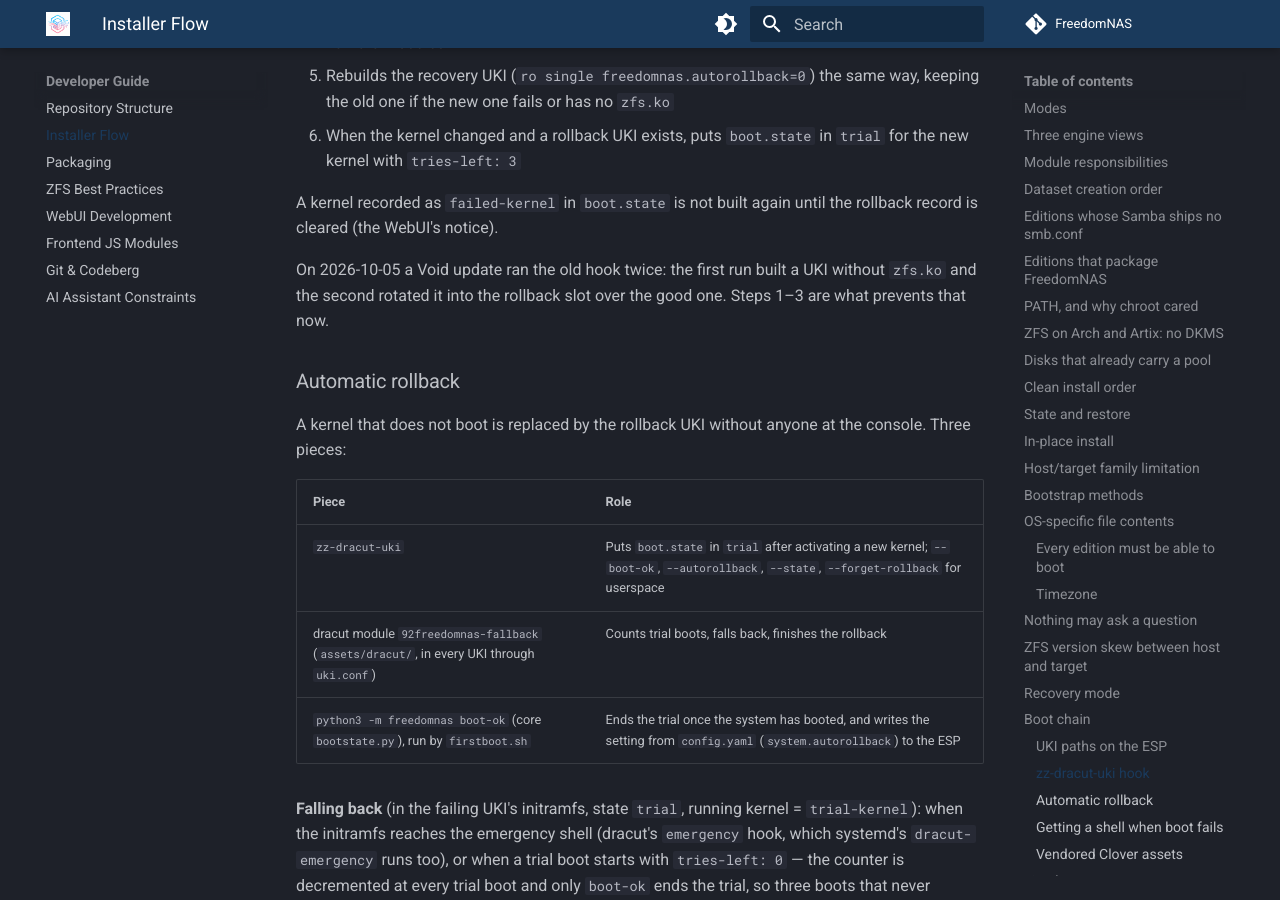
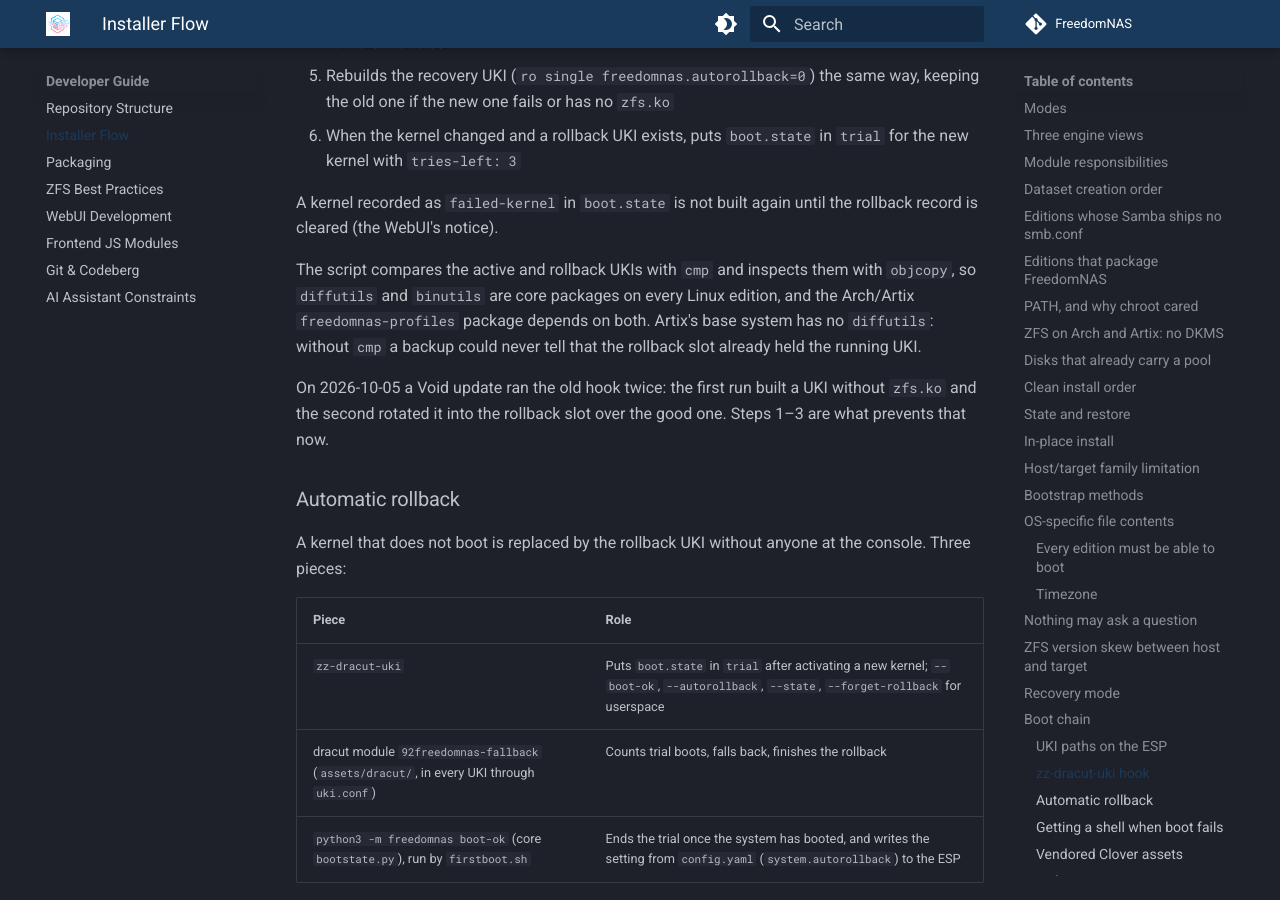
Before and after one commit to FreedomNAS/freedomnas-docs, an MkDocs documentation site: the page built from docs/developer/installer.md, in a window 1280 px wide and 900 px high, scrolled down 16015 px. Built offline with MkDocs 1.6.1 and Material for MkDocs 9.7.7, drawn with Linux system fonts in a browser that asks for light colours.

Commit message:
Document the UKI script's cmp and objcopy dependencies

```diff
--- a/docs/developer/installer.md
+++ b/docs/developer/installer.md
@@ -602,6 +602,13 @@ from the rollback slot, and that slot is the good one. Called by:
 A kernel recorded as `failed-kernel` in `boot.state` is not built again
 until the rollback record is cleared (the WebUI's notice).
 
+The script compares the active and rollback UKIs with `cmp` and inspects
+them with `objcopy`, so `diffutils` and `binutils` are core packages on
+every Linux edition, and the Arch/Artix `freedomnas-profiles` package
+depends on both. Artix's base system has no `diffutils`: without `cmp` a
+backup could never tell that the rollback slot already held the running
+UKI.
+
 On 2026-10-05 a Void update ran the old hook twice: the first run built a
 UKI without `zfs.ko` and the second rotated it into the rollback slot over
 the good one. Steps 1–3 are what prevents that now.
```
